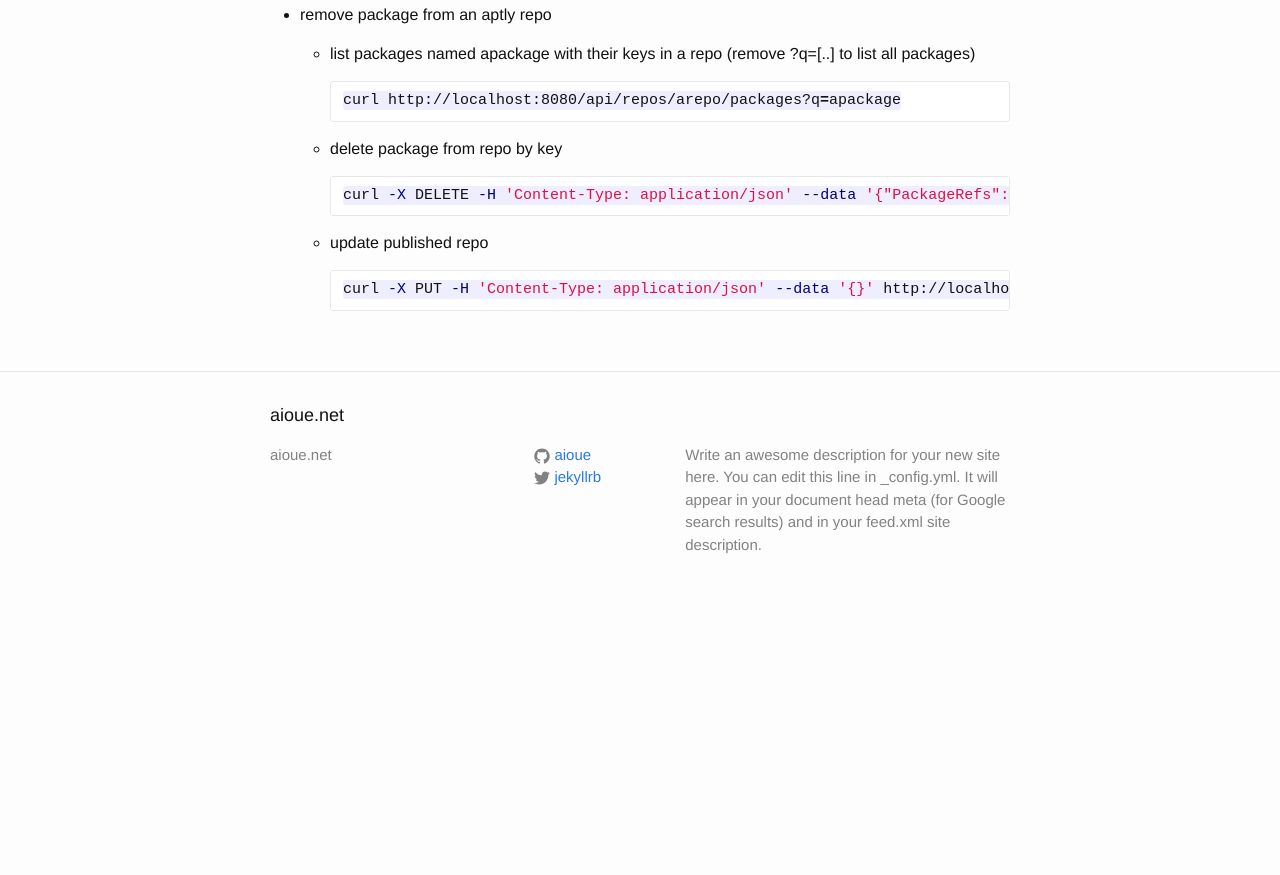
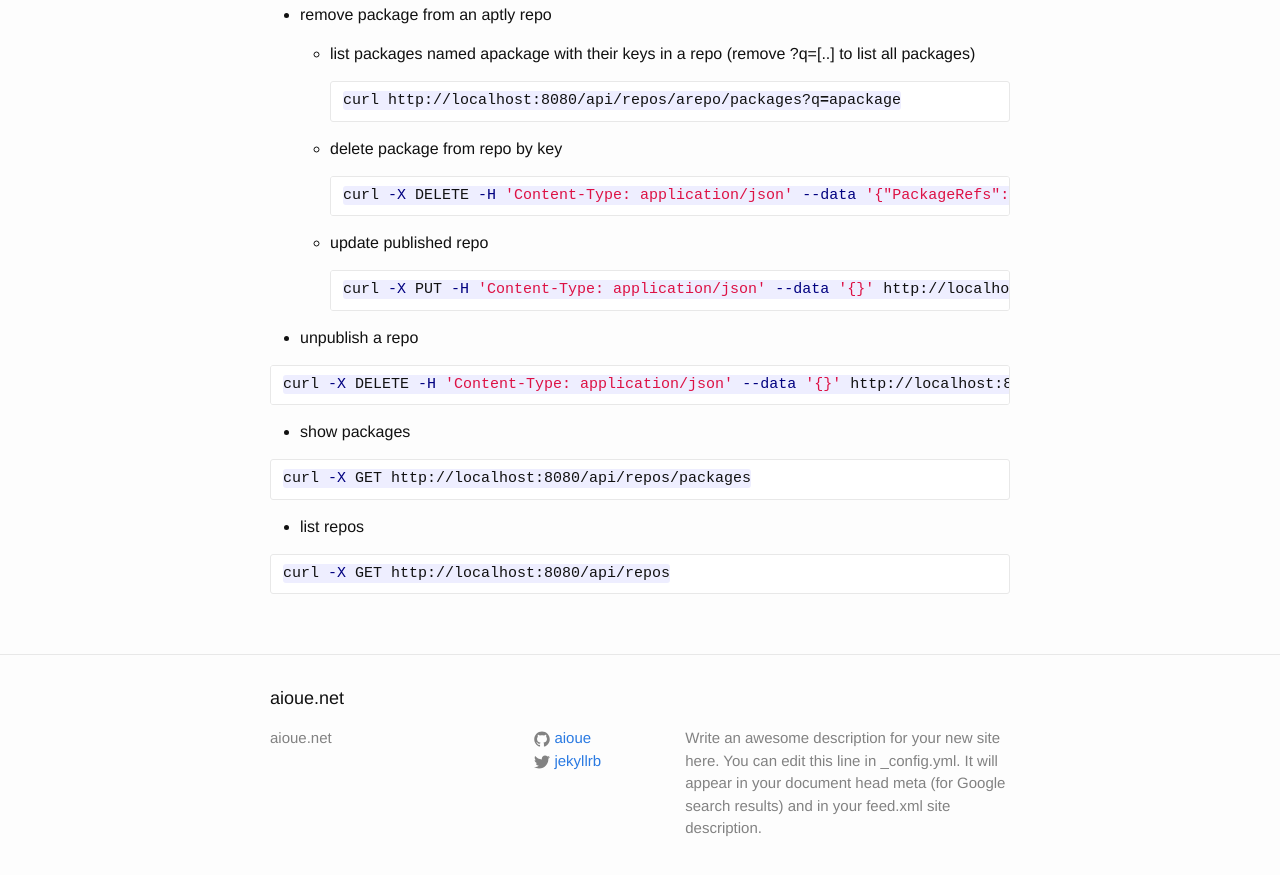
Before and after one commit to aioue/aioue.github.io, a Jekyll site: the page built from _posts/2015-05-23-use-the-aptly-rest-api-with-curl.md, in a window 1280 px wide and 900 px high, scrolled down 623 px. Shown: the top 875 px of the window. Built offline with Jekyll 4.4.1, drawn with Linux system fonts in a browser that asks for light colours; before the commit the page ends 1239 px from its top, so only the background shows below that.

Commit message:
Update 2015-05-23-use-the-aptly-rest-api-with-curl.md

````diff
--- a/_posts/2015-05-23-use-the-aptly-rest-api-with-curl.md
+++ b/_posts/2015-05-23-use-the-aptly-rest-api-with-curl.md
@@ -48,3 +48,20 @@ date: '2015-05-23 01:56:35'
     ```shell
     curl -X PUT -H 'Content-Type: application/json' --data '{}' http://localhost:8080/api/publish/arepo/trusty
     ```
+* unpublish a repo
+
+```shell
+curl -X DELETE -H 'Content-Type: application/json' --data '{}' http://localhost:8080/api/publish/arepo/trusty
+```
+
+* show packages
+
+```shell
+curl -X GET http://localhost:8080/api/repos/packages
+```
+
+* list repos
+
+```shell
+curl -X GET http://localhost:8080/api/repos
+```
````
